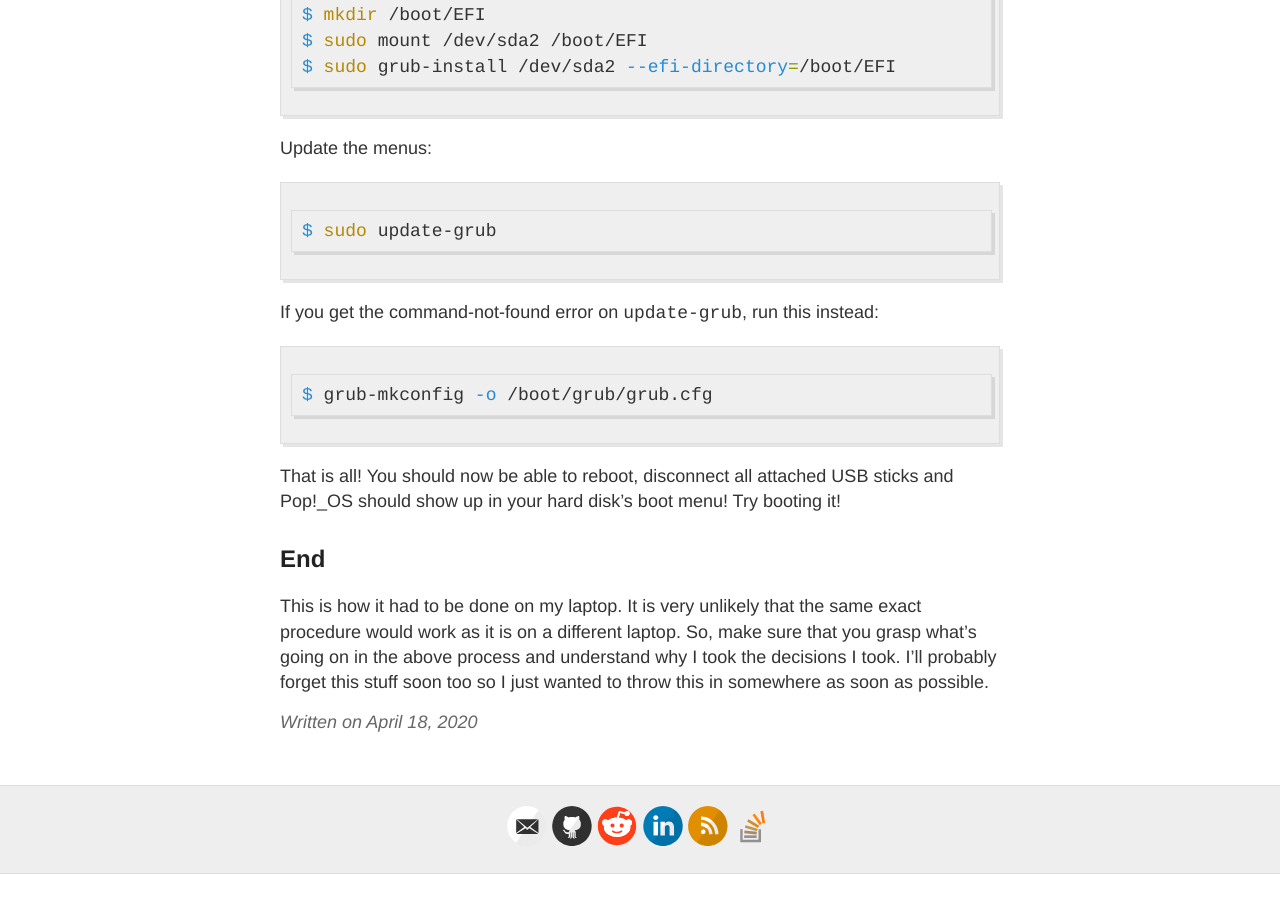
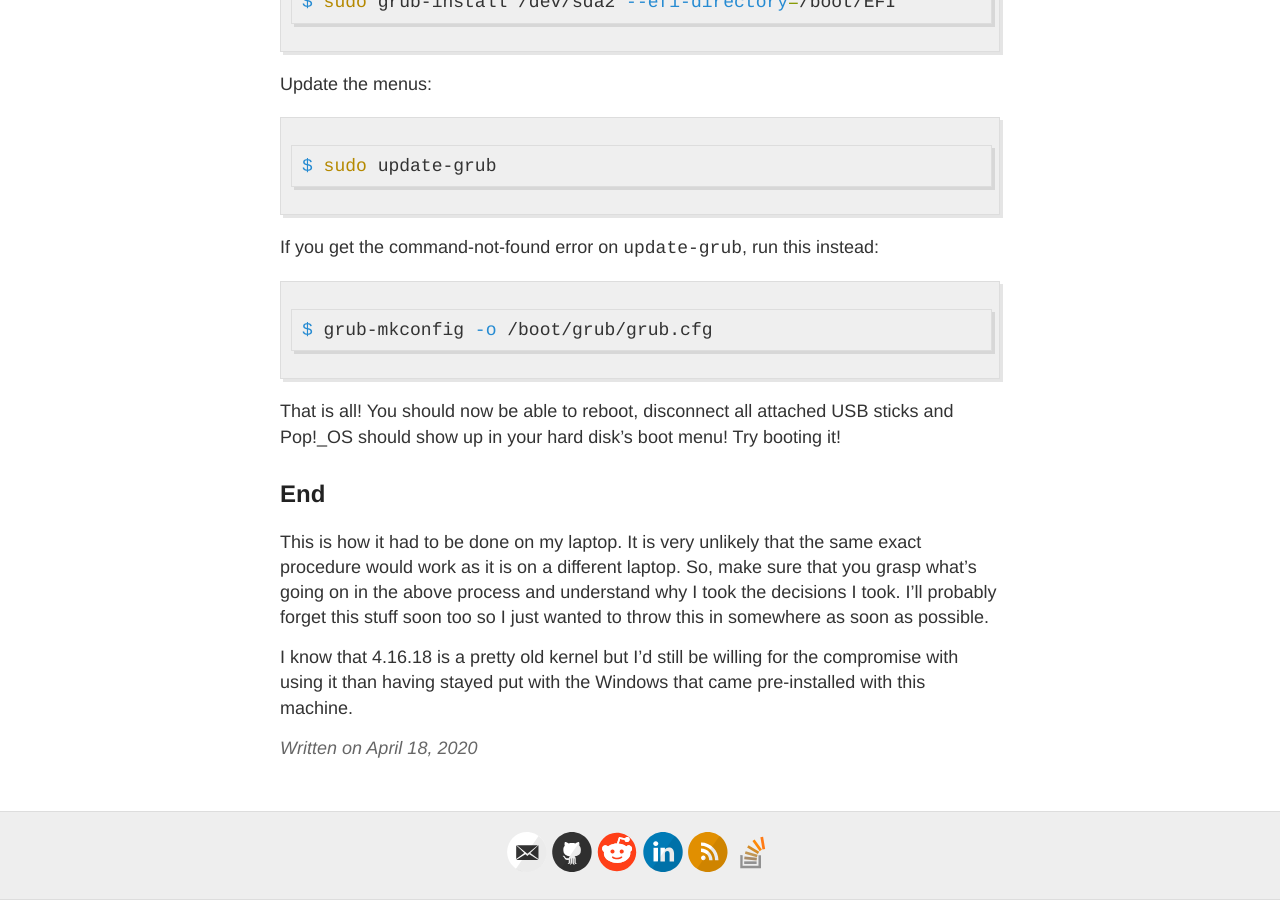
Before and after one commit to ritiek/ritiek.github.io, a Jekyll site: the page built from _posts/2020-04-18-blog-post-15.md, in a window 1280 px wide and 900 px high, scrolled down 8449 px. Built offline with Jekyll 4.4.1, drawn with Linux system fonts in a browser that asks for light colours; our own code applies the rules of GitHub Pages for plain Markdown files; before the commit the page ends 9323 px from its top, so only the background shows below that.

Commit message:
Fix formatting 15th post

```diff
--- a/_posts/2020-04-18-blog-post-15.md
+++ b/_posts/2020-04-18-blog-post-15.md
@@ -349,3 +346,6 @@ This is how it had to be done on my laptop. It is very unlikely that the same ex
 would work as it is on a different laptop. So, make sure that you grasp what's going on in the
 above process and understand why I took the decisions I took. I'll probably forget this stuff
 soon too so I just wanted to throw this in somewhere as soon as possible.
+
+I know that 4.16.18 is a pretty old kernel but I'd still be willing for the compromise with using
+it than having stayed put with the Windows that came pre-installed with this machine.
```
Also changed, not shown: other parts of _posts/2020-04-18-blog-post-15.md (+0 -3 lines).
